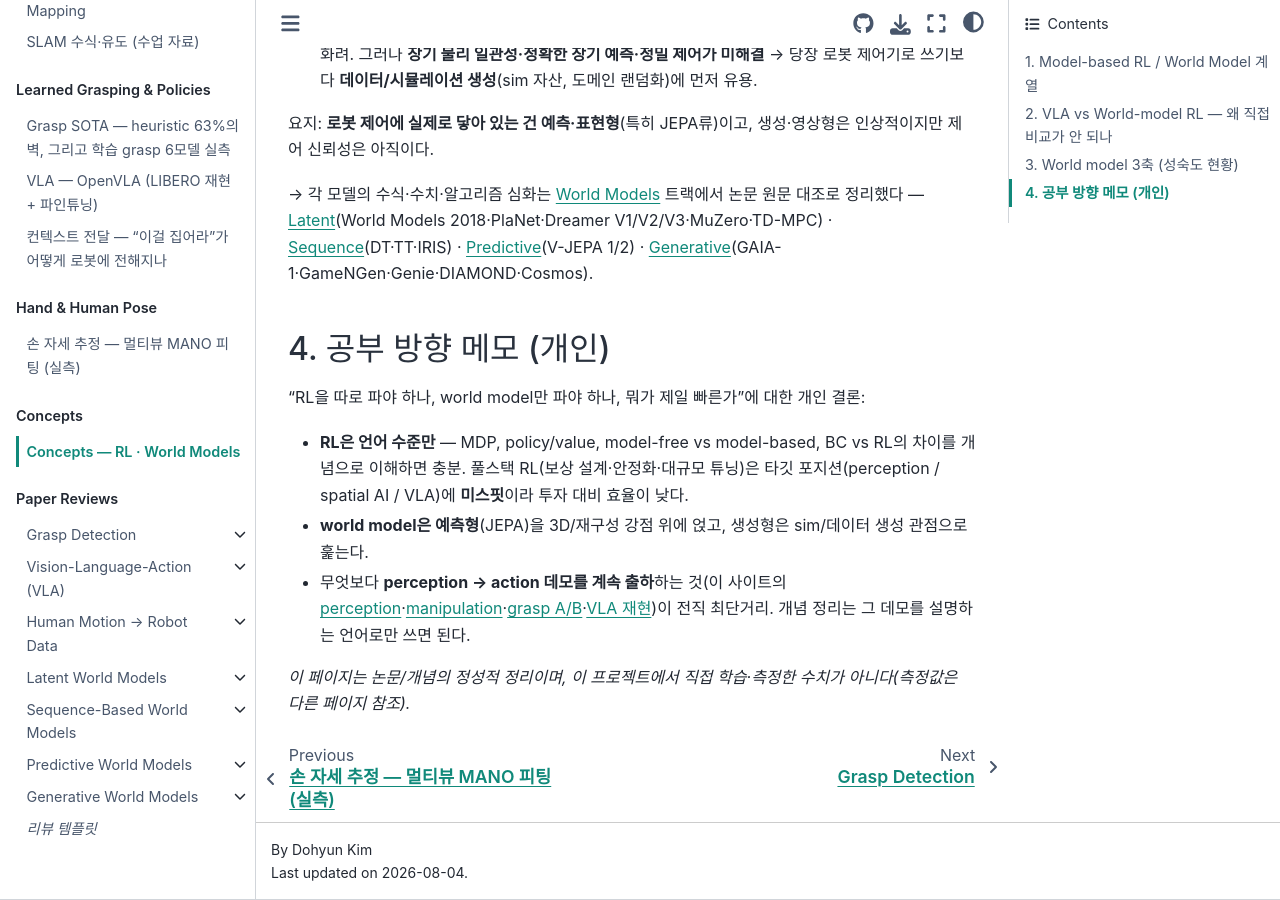
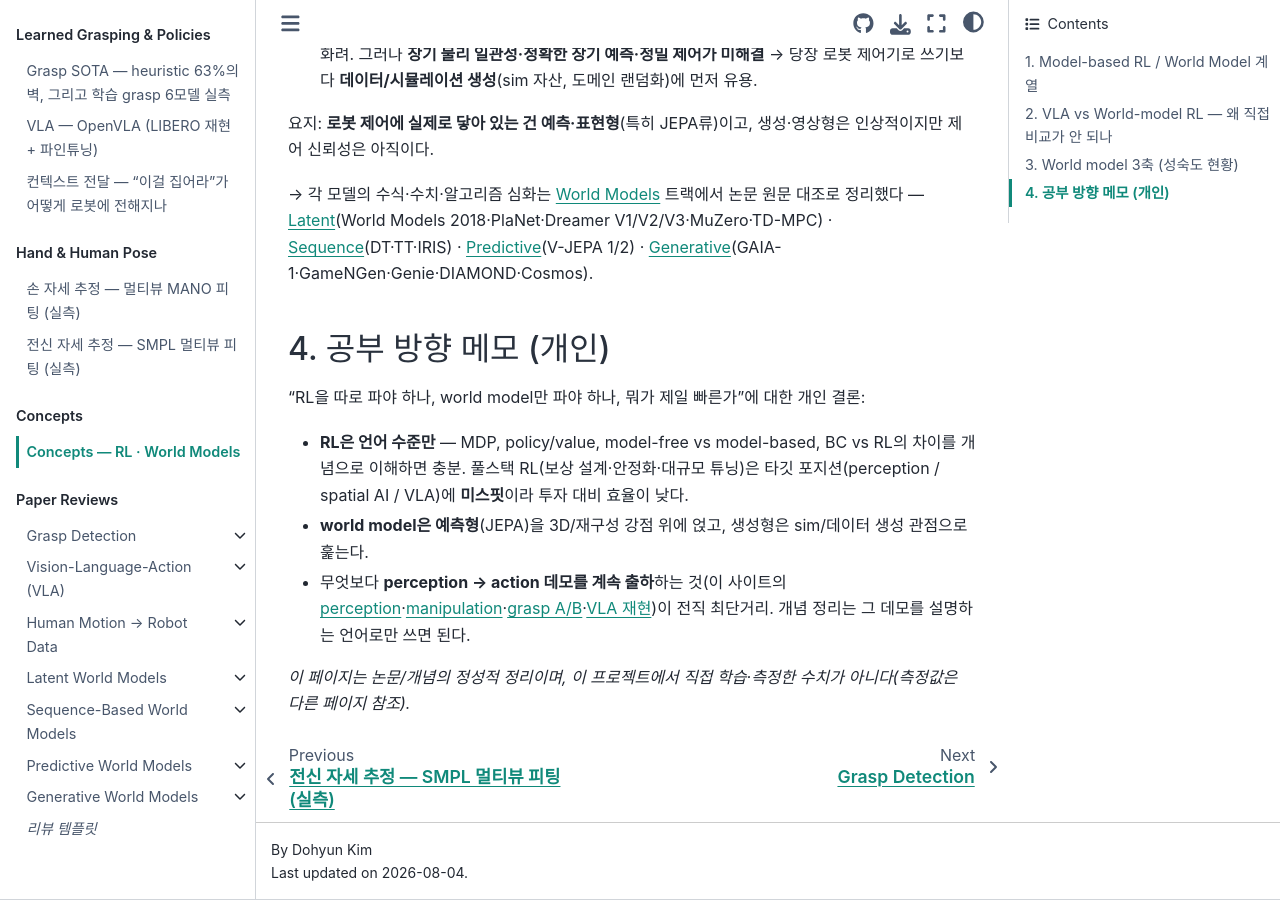
Before and after one commit to DoHyun468/robotics-study, a Jupyter Book: the page built from concepts.md, in a window 1280 px wide and 900 px high, scrolled down 2108 px. Built offline with Jupyter Book 1.0.4 settings and Sphinx 7.4.7 and the Sphinx Book theme 1.1.4, drawn with Linux system fonts in a browser that asks for light colours; part of the change alters nothing that is shown.

Commit message:
human_pose: HM0 SMPL(H) full-body multi-view fitting (paper-review + full math)
New chapter (in TOC): extends the MANO hand track to full-body SMPL. Implements the
SMPL forward from scratch (shape/pose blendshapes + Rodrigues + Linear Blend Skinning
over the 52-joint kinematic tree), then recovers (beta, theta) from N calibrated views.
Results: view sweep 1->157mm, 2->9.3, 8->8.5mm MPJPE (single-view whole-body depth/scale
ambiguity collapses; multi-view resolves -94%); noise-robust to 2px at 4 views; beta only
partially observable from keypoints (same as MANO E4). Full SMPL derivation included.
Artifact: https://claude.ai/code/artifact/4e29bbbd-b59d-49f4-9d4d-d1013819dc85

Co-Authored-By: Claude Opus 4.8 <noreply@anthropic.com>
Claude-Session: https://claude.ai/code/session_01McbJgx4gfmrVVJzvBALQZp

````diff
--- a/_toc.yml
+++ b/_toc.yml
@@ -17,6 +17,7 @@ parts:
   - caption: Hand & Human Pose
     chapters:
       - file: hand_pose
+      - file: human_pose
   - caption: Concepts
     chapters:
       - file: concepts
--- /dev/null
+++ b/human_pose.md
@@ -0,0 +1,97 @@
+# 전신 자세 추정 — SMPL 멀티뷰 피팅 (실측)
+
+[손(MANO) 멀티뷰 피팅](hand_pose.md)을 **관절 손 → 전신(SMPL body)** 으로 확장한 실측이다. 손과 완전히 동일한 방법론 — **GT를 알고, 관측에서 복원하고, 오차를 mm로 잰다** — 을 6890-버텍스·52-관절 전신 파라메트릭 모델에 적용한다. 여기서는 **SMPL forward를 라이브러리에 의존하지 않고 직접 구현**(shape/pose blendshape + Linear Blend Skinning)해, 각 수식이 무엇을 하는지 논문 수준으로 전개한다. 모델 리뷰는 [SMPL·MANO](reviews/smpl-mano.md).
+
+## 1. SMPL 파라메트릭 모델 (원리)
+
+SMPL은 사람 몸을 **저차원 파라미터**로 생성하는 미분가능 함수 $M(\beta,\theta)\to(V,J)$ 다. 입력은 **형상(shape)** $\beta\in\mathbb{R}^{10}$ 과 **자세(pose)** $\theta\in\mathbb{R}^{3(J+1)}$ (관절별 axis-angle, $J{=}$ 관절 수). 우리가 쓴 모델은 **SMPL+H**(SMPL 몸 + MANO 손, 52관절·6890버텍스)이며 HM0에서는 **몸 22관절**을 최적화하고 손은 flat mean으로 고정한다.
+
+### 1.1 형상 blendshape — 체형
+평균 체형(template) $\bar T\in\mathbb{R}^{6890\times3}$ 에 shape 주성분 $S_n$ 을 $\beta$ 만큼 더해 개인 체형을 만든다:
+
+$$V_{\text{shaped}}=\bar T+\sum_{n=1}^{10}\beta_n\,S_n,\qquad S\in\mathbb{R}^{6890\times3\times10}.$$
+
+- $\beta_n$: PCA 계수(키·체격 등). $S_n$: $n$번째 shape 방향(6890버텍스의 변위).
+
+### 1.2 관절 회귀 — 뼈대 위치
+체형이 정해지면 **관절 위치**는 버텍스의 선형결합으로 얻는다:
+
+$$J=\mathcal{J}\,V_{\text{shaped}},\qquad \mathcal{J}\in\mathbb{R}^{52\times6890}.$$
+
+$\mathcal{J}$(joint regressor)는 각 관절을 주변 표면 버텍스의 가중평균으로 정의한다.
+
+### 1.3 자세 blendshape — LBS 아티팩트 보정
+관절을 회전시키기 전에, **회전에 따른 표면 변형**(근육 벌크 등, 순수 스키닝으로는 안 나오는)을 보정한다. 비-루트 관절의 회전행렬에서 항등행렬을 뺀 값을 특징으로 쓴다:
+
+$$V_{\text{posed}}=V_{\text{shaped}}+\sum_{k=1}^{J-1}\big(R(\theta_k)-I\big)\,P_k,\qquad P\in\mathbb{R}^{6890\times3\times 9(J-1)}.$$
+
+- $R(\theta_k)\in SO(3)$: 관절 $k$ 의 회전(§1.4). $(R-I)$ 를 씀으로써 **rest pose($\theta{=}0$)에서 보정=0**.
+
+### 1.4 축각 → 회전 (Rodrigues)
+각 관절 자세는 axis-angle $\theta_k=\alpha\,\hat n$ ($\alpha=\|\theta_k\|$):
+
+$$R(\theta_k)=I+\frac{\sin\alpha}{\alpha}[\theta_k]_\times+\frac{1-\cos\alpha}{\alpha^2}[\theta_k]_\times^2.$$
+
+(SLAM의 SE(3)에서 쓴 것과 같은 지수사상.)
+
+### 1.5 Linear Blend Skinning (LBS) — 뼈대에 살 붙이기
+관절을 **kinematic tree**(부모→자식)로 누적해 각 관절의 전역 변환 $G_k$ 를 만들고, 각 버텍스를 인접 관절들의 변환으로 가중혼합한다:
+
+$$G_k=\prod_{a\in\text{ancestors}(k)}\begin{bmatrix}R(\theta_a)&J_a-J_{\text{parent}(a)}\\\mathbf0&1\end{bmatrix},\qquad
+v_i'=\sum_{k=1}^{J} w_{ki}\,G'_k\begin{bmatrix}v_{i,\text{posed}}\\1\end{bmatrix}.$$
+
+- $w_{ki}$: 스키닝 가중치(버텍스 $i$ 가 관절 $k$ 에 얼마나 묶이는가, $\sum_k w_{ki}=1$).
+- $G'_k=G_k\cdot\mathrm{rest\text{-}removal}$: rest pose를 항등으로 만드는 보정 $G'_k=G_k-[\,\mathbf0\ |\ G_k(J_k;0)\,]$ (rest에서 $v'=v$ 보장).
+- 최종 관절 위치는 $\hat J_k=G_k[:3,3]$.
+
+> **한 줄 요약:** $\beta$ 로 체형을 만들고 → 관절 위치를 회귀하고 → 자세 보정을 더하고 → 뼈대 회전을 kinematic tree로 누적해 → 가중 스키닝으로 표면을 움직인다. 전부 미분가능 → 관측에서 $(\beta,\theta)$ 를 **역으로 최적화**할 수 있다.
+
+## 2. 우리 실측 — 멀티뷰 복원 피팅
+
+1. **GT 몸 샘플**: $\beta\sim\mathcal N(0,1)$, 몸 관절 자세 $\theta$ 를 무작위(±0.25 rad)로 뽑아 SMPL forward → GT 3D 관절·메시.
+2. **N개 캘리브 카메라**(링 배치, 고정 $K$·extrinsic)에 몸 관절을 투영 → 2D + **픽셀 노이즈** 주입.
+3. **복원**: $(\beta,\theta,\text{transl})$ 을 0에서 시작해 멀티뷰 재투영오차를 Adam으로 최소화:
+
+$$\min_{\beta,\theta,\mathbf t}\ \sum_{c=1}^{N}\sum_{j}\rho\!\big(\|\pi_c(\hat J_j(\beta,\theta)+\mathbf t)-x_{cj}\|\big)+\lambda_\beta\|\beta\|^2+\lambda_\theta\|\theta_{\text{body}}\|^2,$$
+
+$\pi_c$ = 카메라 $c$ 의 핀홀 투영, $\rho$ = pseudo-Huber(이상치 완화), 정규화 $\lambda$ 항은 shape/pose prior.
+4. GT 대비 **MPJPE(mm)**·버텍스오차·$\beta$ 오차를 3-seed 평균으로 측정.
+
+<img src="_static/hm_smpl_fit.png" alt="SMPL multi-view body fitting" style="width:100%;max-width:1000px;border-radius:8px">
+
+*좌: GT 관절(teal)과 복원(주황 ×)·뼈대가 3D에서 겹침. 중: cam-1 재투영(회색=복원 메시 6890버텍스). 우: shape $\beta$ GT vs 복원.*
+
+## 3. 결과 (3-seed 평균)
+
+**① 뷰 수** (노이즈 1px)
+
+| 뷰 | 1 | 2 | 4 | 8 |
+|---|---|---|---|---|
+| MPJPE | **157.3mm** | 9.3mm | 9.0mm | 8.5mm |
+
+**단일 뷰는 157mm로 붕괴**한다 — 전신은 metric depth/scale 모호성이 손보다 훨씬 심하다(팔·다리 전후 위치가 한 뷰로 결정 안 됨). **2뷰만 돼도 9.3mm로 −94%**, 그 뒤 포화. 손에서 본 "멀티뷰 기하가 단안의 약제약을 푼다"가 전신에서 **훨씬 극적**으로 재현된다.
+
+**② 픽셀 노이즈** (4뷰)
+
+| 노이즈 | 0px | 1px | 2px | 4px |
+|---|---|---|---|---|
+| MPJPE | 9.0mm | 9.0mm | 8.7mm | 11.2mm |
+
+손(노이즈에 거의 선형 전파)과 달리 **전신 4뷰 피팅은 2px까지 노이즈에 강건**하고 4px에서만 오른다. ~9mm 바닥은 픽셀노이즈가 아니라 **shape–pose 결합/최적화 수렴**이 지배한다(아래 β).
+
+**③ shape $\beta$ 는 키포인트로 완전히는 안 잡힌다**: $\beta$ 오차 ~1.3로 남고 버텍스오차(~18mm)가 관절오차(~9mm)보다 크다. **키포인트는 pose를 제약하지 shape(체형)를 제약하지 않는다** — 손 [E4](hand_pose.md)에서 표면 관측을 더해 풀었던 것과 동일한 한계. 전신 체형 복원엔 실루엣/표면 항이 필요하다.
+
+## 4. 정직/한계
+- SMPL forward를 직접 구현(shape/pose blendshape + LBS)했고, GT 생성·복원에 **동일 forward**를 써 자기일관적으로 fitting 성능만 측정한다(모델 자체의 캐노니컬 정확도가 아니라 **복원 오차** 연구).
+- 몸 22관절만 최적화, 손·얼굴은 flat 고정(전신+손+얼굴 통합은 HM1: SMPL-X).
+- 시뮬 GT 벤치. 실데이터(monocular HMR2.0 등)는 HM6.
+- ~9mm 바닥은 from-scratch 일반 옵티마이저의 수렴/β 결합 한계 — 회귀 초기화나 표면항으로 개선 여지.
+
+## 5. 연결
+[손(MANO) 관절체 피팅](hand_pose.md)이 "변형 가능한 형상 모델을 알면 손 관절이 잡힌다"였다면, 이건 그 구조가 **6890버텍스·52관절 전신**에서 동일하게(멀티뷰·노이즈·shape 관측성) 성립함을 보인다. 다음: **SMPL-X 전신+손+얼굴**(HM1), **HOI 손-물체 공동**(HM2), **egocentric**(HM3), **다중센서 동기화**(HM4), **Human→Robot retargeting**(HM5). 전체 계획은 `robotics-lab/notes/human_plan.md`.
+
+## 재현
+```bash
+# SMPL+H 모델(license 등록 다운로드)을 <dir>/smplh/SMPLH_MALE.pkl에 두고:
+python src/hm_smpl_fit.py --model <dir>/smplh/SMPLH_MALE.pkl --sweep --render
+```
````
Also changed, not shown: _static/hm_smpl_fit.png (added).
